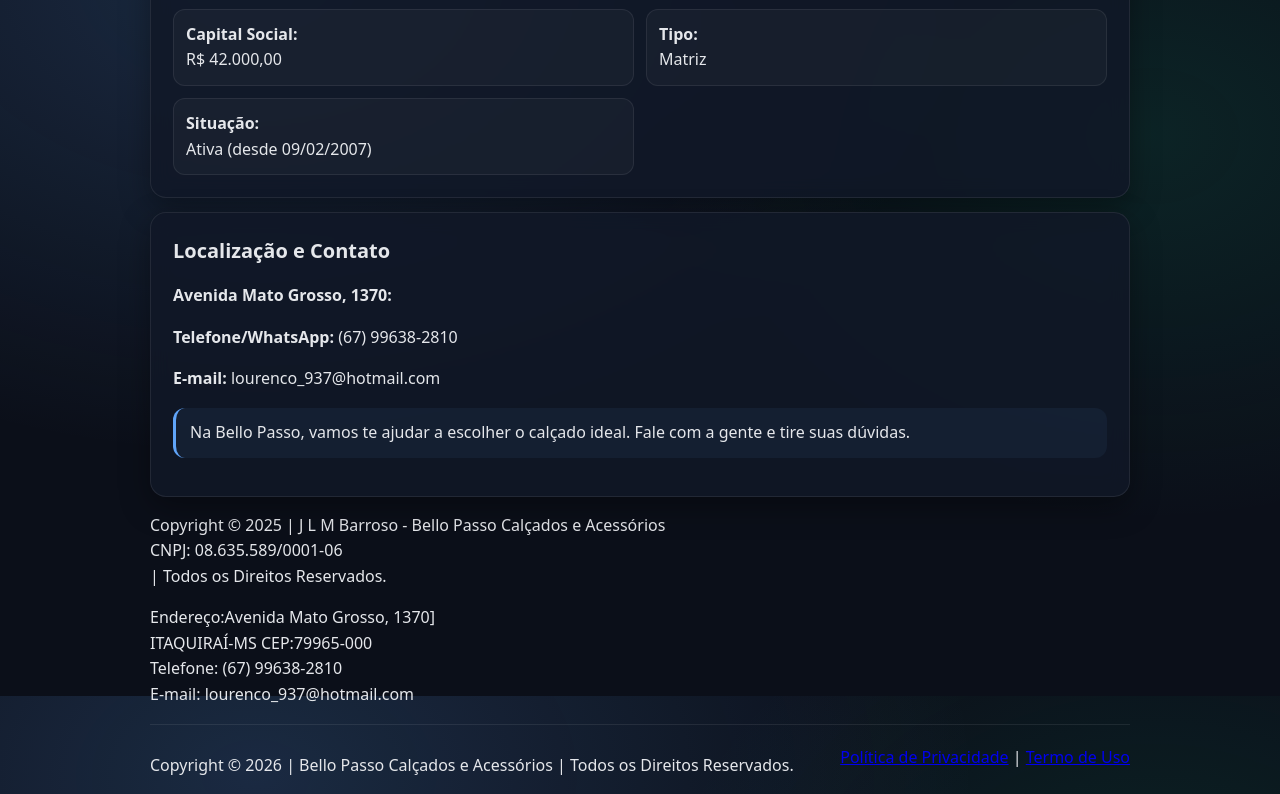
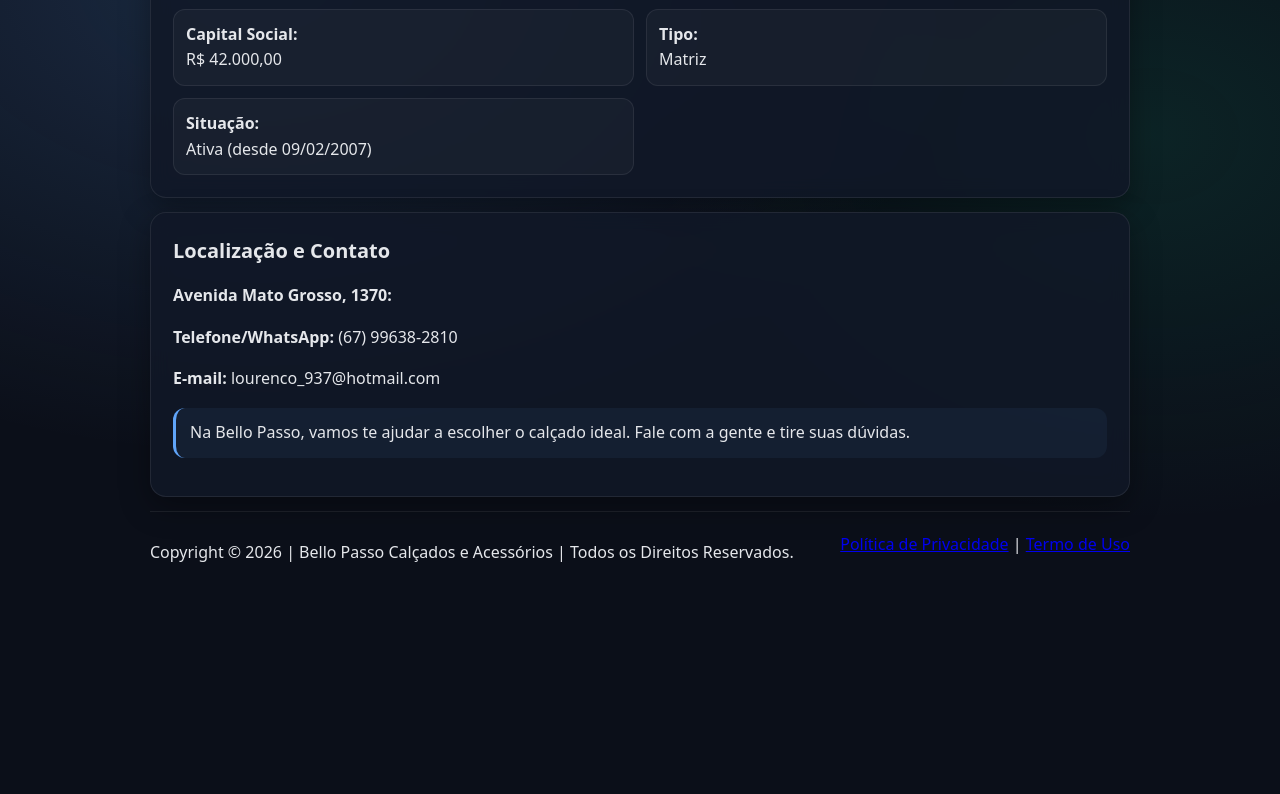
Before and after one commit to Felipesoletti/bellopasso, a plain HTML site: page index.html in a window 1280 px wide. Shown: the part 1704-2498 px from the top of the page. After the commit the page ends 2285 px from the top, so only its background shows below. Drawn offline with Linux system fonts and the light colour scheme.

Commit message:
Update index.html

```diff
--- a/index.html
+++ b/index.html
@@ -316,18 +316,7 @@
     </section>
 
     <!-- FOOTER -->
-    </div>
-
-<p>Copyright © 2025 | J L M Barroso - Bello Passo Calçados e Acessórios<br>
-CNPJ: 08.635.589/0001-06<br>
-| Todos os Direitos Reservados.</p>
-
-<p>
-Endereço:Avenida Mato Grosso, 1370]<br>
-ITAQUIRAÍ-MS  CEP:79965-000 <br>
-Telefone: (67) 99638-2810<br>
-E-mail: lourenco_937@hotmail.com
-</p>
+</div>
 
 </footer>
 
```
